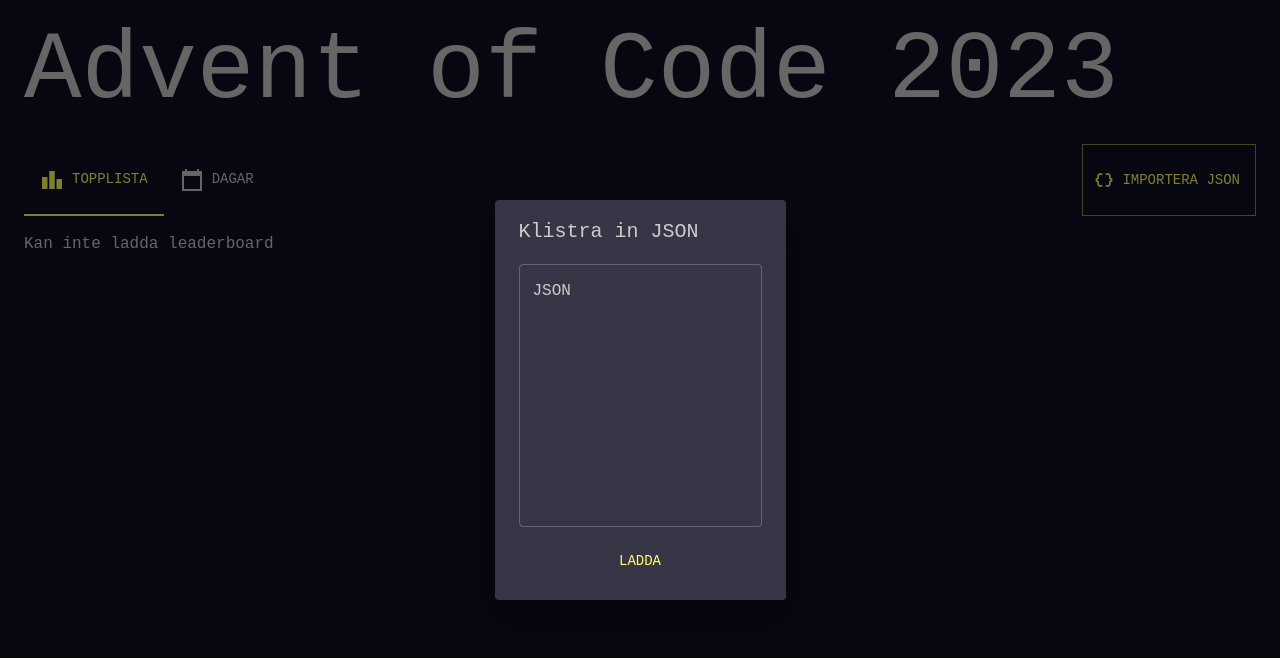
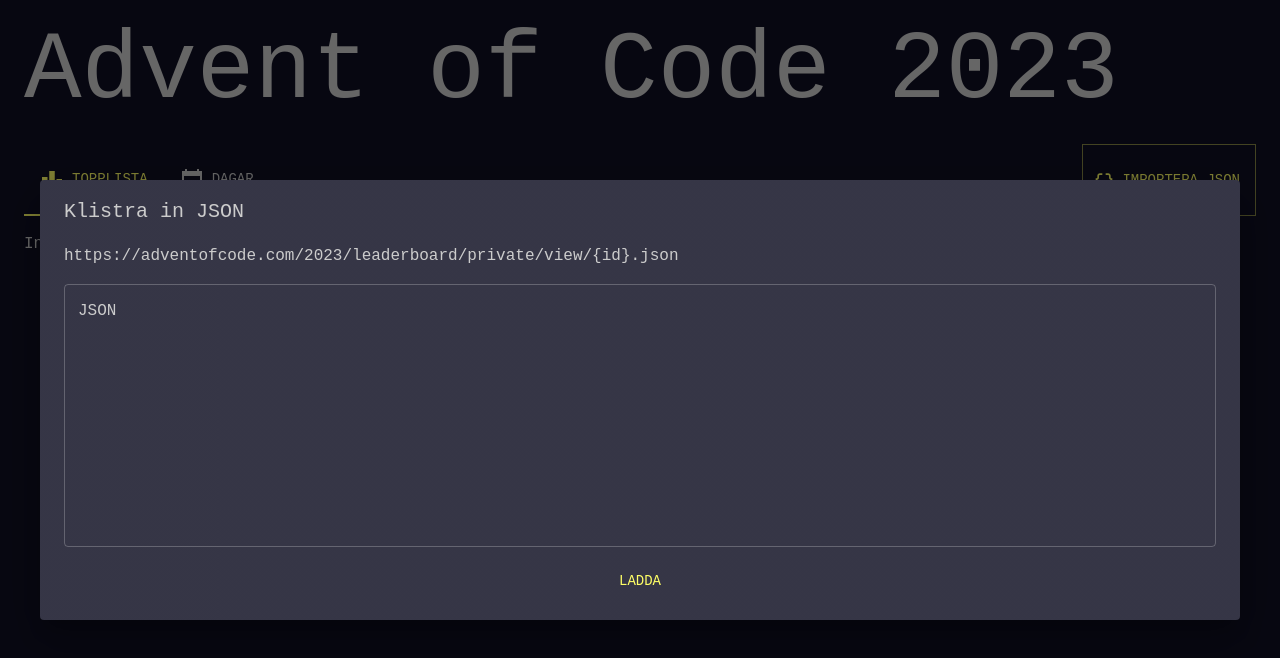
Before and after one commit to nilschristoffer/aoc-x, a React (Create React App) app: page / in a window 1280 px wide. Both pictures are taken after a click on the button "IMPORTERA JSON". Shown: the top 658 px of the page. Built offline with nearby package versions, Linux system fonts and the light colour scheme.

Commit message:
Revert "Revert "move index.html too root folder""
This reverts commit ad5a6e26a0e31987a1abdc3a867395ee1c6f9a2a.

```diff
--- /dev/null
+++ b/index.html
@@ -0,0 +1 @@
+<!doctype html><html lang="en"><head><meta charset="utf-8"/><link rel="icon" href="/aoc-23/favicon.png"/><meta name="viewport" content="width=device-width,initial-scale=1"/><meta name="theme-color" content="#000000"/><meta name="description" content="Web site created using create-react-app"/><link rel="apple-touch-icon" href="/aoc-23/logo192.png"/><link rel="manifest" href="/aoc-23/manifest.json"/><title>AoC Private Stats</title><script defer="defer" src="/aoc-23/static/js/main.ab3fc6c1.js"></script><link href="/aoc-23/static/css/main.e6c13ad2.css" rel="stylesheet"></head><body><noscript>You need to enable JavaScript to run this app.</noscript><div id="root"></div></body></html>
--- a/package.json
+++ b/package.json
@@ -1,7 +1,6 @@
 {
   "name": "advent-of-code-private-leaderboard-stats",
   "version": "0.1.0",
-  "private": true,
   "type": "module",
   "homepage": "https://nilschristoffer.github.io/aoc-23",
   "dependencies": {
--- a/public/index.html
+++ b/public/index.html
@@ -2,42 +2,22 @@
 <html lang="en">
   <head>
     <meta charset="utf-8" />
-    <link rel="icon" href="%PUBLIC_URL%/favicon.png" />
+    <link rel="icon" href="public/favicon.png" />
     <meta name="viewport" content="width=device-width, initial-scale=1" />
     <meta name="theme-color" content="#000000" />
     <meta
       name="description"
       content="Web site created using create-react-app"
     />
-    <link rel="apple-touch-icon" href="%PUBLIC_URL%/logo192.png" />
-    <!--
-      manifest.json provides metadata used when your web app is installed on a
-      user's mobile device or desktop. See https://developers.google.com/web/fundamentals/web-app-manifest/
-    -->
-    <link rel="manifest" href="%PUBLIC_URL%/manifest.json" />
-    <!--
-      Notice the use of %PUBLIC_URL% in the tags above.
-      It will be replaced with the URL of the `public` folder during the build.
-      Only files inside the `public` folder can be referenced from the HTML.
+    <link rel="apple-touch-icon" href="public/favicon.png" />
 
-      Unlike "/favicon.ico" or "favicon.ico", "%PUBLIC_URL%/favicon.ico" will
-      work correctly both with client-side routing and a non-root public URL.
-      Learn how to configure a non-root public URL by running `npm run build`.
-    -->
+    <link rel="manifest" href="public/manifest.json" />
+
     <title>AoC Private Stats</title>
   </head>
   <body>
     <noscript>You need to enable JavaScript to run this app.</noscript>
     <div id="root"></div>
-    <!--
-      This HTML file is a template.
-      If you open it directly in the browser, you will see an empty page.
 
-      You can add webfonts, meta tags, or analytics to this file.
-      The build step will place the bundled scripts into the <body> tag.
-
-      To begin the development, run `npm start` or `yarn start`.
-      To create a production bundle, use `npm run build` or `yarn build`.
-    -->
   </body>
 </html>
--- a/src/Stats/DailyStats/AllDayStats.tsx
+++ b/src/Stats/DailyStats/AllDayStats.tsx
@@ -6,8 +6,8 @@
 const AllDayStats: React.FunctionComponent = () => {
   const { dailyScores } = useAdventOfCodeJson();
 
-  if (!dailyScores) {
-    return <p>Kan inte ladda leaderboard</p>;
+  if (!dailyScores || !Object.keys(dailyScores).length) {
+    return <p>Ingen data...</p>;
   }
   const allDays = Array.from(Array(25).keys()).map((day) => day + 1);
 
--- a/src/Stats/DailyStats/DayStats.tsx
+++ b/src/Stats/DailyStats/DayStats.tsx
@@ -25,8 +25,8 @@
     setIsExpanded((prev) => !prev);
   };
 
-  const countPart2Completions = dayScore.part2.map((p) => p.member.name);
-  const countOnlyPart1Completions = dayScore.part1
+  const countPart2Completions = dayScore?.part2.map((p) => p.member.name);
+  const countOnlyPart1Completions = dayScore?.part1
     .filter(
       (p) => !dayScore.part2.map((p) => p.member.id).includes(p.member.id)
     )
@@ -35,8 +35,9 @@
   return (
     <Accordion expanded={isExpanded} TransitionProps={{ mountOnEnter: true }}>
       <AccordionSummary onClick={handleClick}>
-        <Stack direction="row" spacing={0} alignItems="center">
+        <Stack direction="row" spacing={2} alignItems="center">
           <Typography sx={{ mr: 2 }}>Dag {day}</Typography>
+          <Stack direction="row" spacing={0} flexWrap="wrap">
             {countPart2Completions.map((i) => (
               <Tooltip key={i} title={i}>
                 <Star fontSize="small" color="primary" />
@@ -47,6 +48,7 @@
                 <Star fontSize="small" color="inherit" />
               </Tooltip>
             ))}
+          </Stack>
         </Stack>
       </AccordionSummary>
       <AccordionDetails>
--- a/src/Stats/DataModal/DataModal.tsx
+++ b/src/Stats/DataModal/DataModal.tsx
@@ -4,13 +4,15 @@
   Button,
   Dialog,
   DialogContent,
+  DialogContentText,
   DialogTitle,
+  IconButton,
   Stack,
   TextField,
 } from "@mui/material";
 import { ApiLeaderboard } from "../apiType";
 import { useAdventOfCodeJson } from "../AdventOfCodeContext";
-import { DataObject } from "@mui/icons-material";
+import { ContentCopy, CopyAll, DataObject } from "@mui/icons-material";
 
 const verifiedJSONData = (jsonData: string) => {
   try {
@@ -67,10 +69,16 @@
         aria-labelledby="modal-modal-title"
         aria-describedby="modal-modal-description"
         maxWidth="lg"
+        fullWidth
       >
         <DialogTitle>Klistra in JSON</DialogTitle>
         <DialogContent>
           <Stack spacing={2}>
+            <DialogContentText>
+              {
+                "https://adventofcode.com/2023/leaderboard/private/view/{id}.json"
+              }
+            </DialogContentText>
             <TextField
               value={jsonData}
               onChange={handleChange}
--- a/src/Stats/Leaderboard/Leaderboard.tsx
+++ b/src/Stats/Leaderboard/Leaderboard.tsx
@@ -9,7 +9,7 @@
   const [top, setTop] = React.useState(10);
 
   if (!members.length) {
-    return <p>Kan inte ladda leaderboard</p>;
+    return <p>Ingen data...</p>;
   }
 
   return (
```
Also changed, not shown: public/manifest.json. Lines whose indentation alone changed are shown as unchanged.
